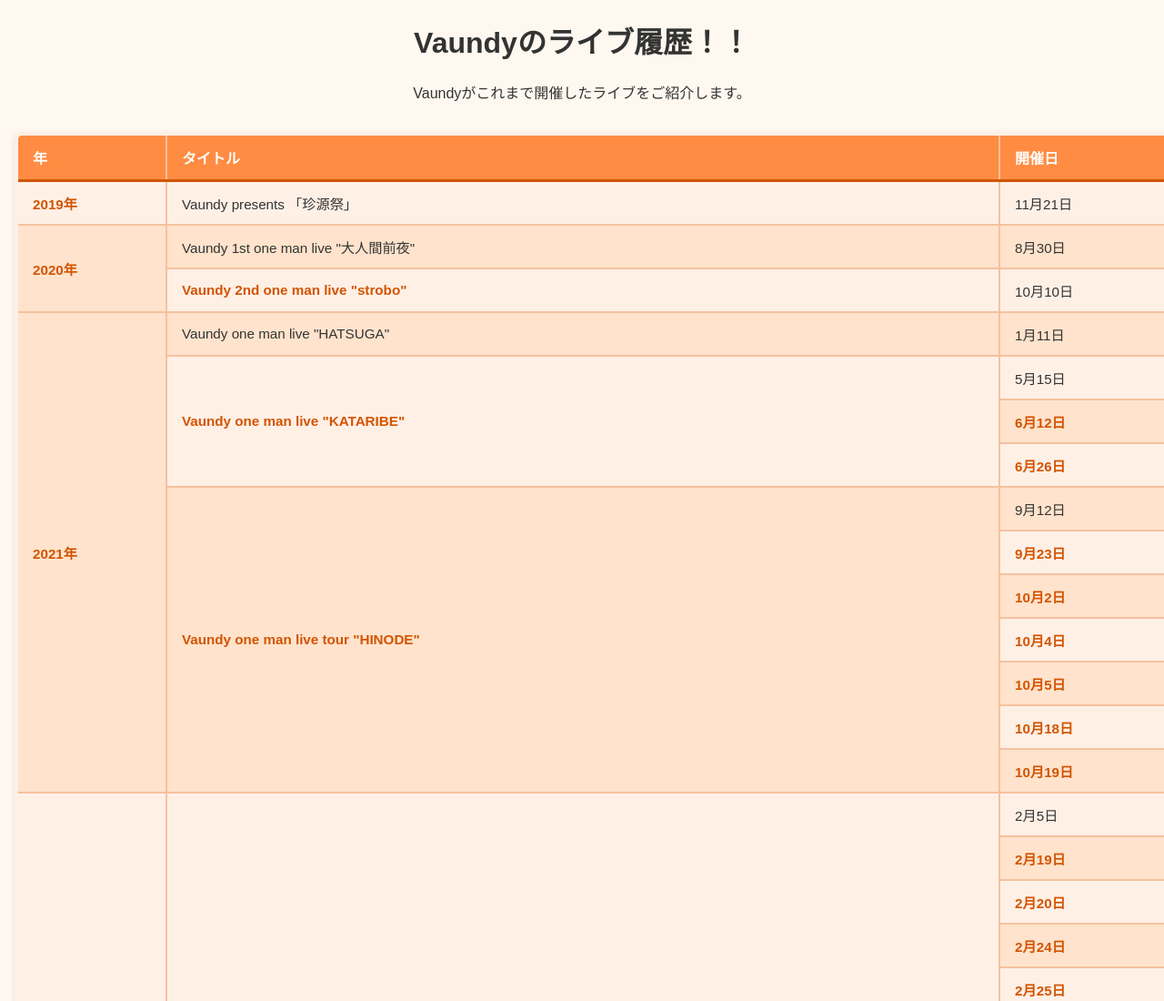
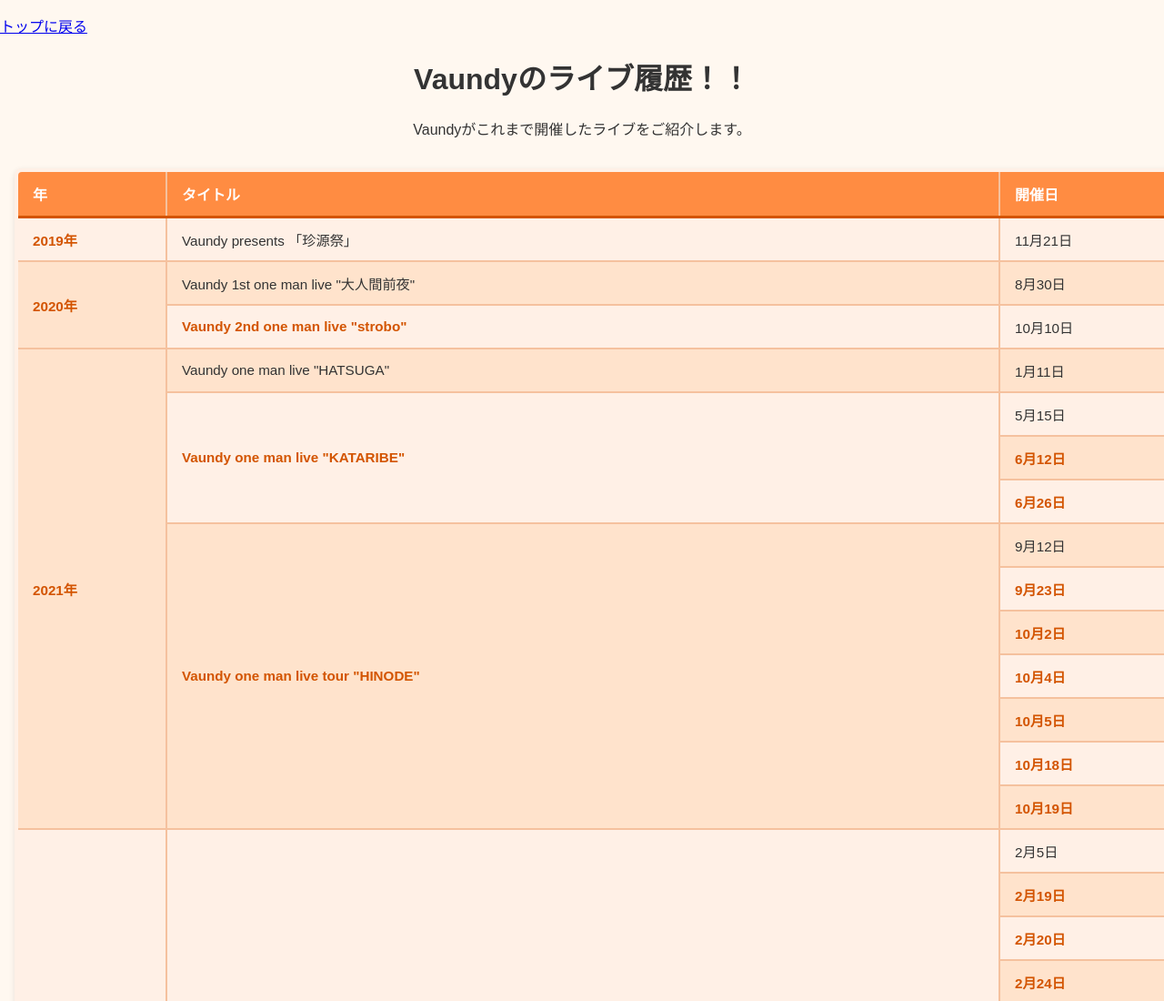
Before and after one commit to 1f10250050/team-project, a plain HTML site: page history.html in a window 1280 px wide. Shown: the top 1100 px of the page at 91% size. Drawn offline with Linux system fonts and the light colour scheme.

Commit message:
html/cssの変更

```diff
--- a/css/history.css
+++ b/css/history.css
@@ -135,3 +135,7 @@ table td:last-child {
 .live-table thead th {
   border-bottom: 3px solid var(--accent);
 }
+
+p.side{
+text-align: left;
+}
--- a/history.html
+++ b/history.html
@@ -6,6 +6,7 @@
         <link rel="stylesheet" type="text/css" href="css/history.css">
     </head>
     <body>
+        <p class="side"><a href="index.html">トップに戻る</a> </p>
         <h1>Vaundyのライブ履歴！！</h1>
         <p>Vaundyがこれまで開催したライブをご紹介します。</p>
         <div class="table-wrap">
```
